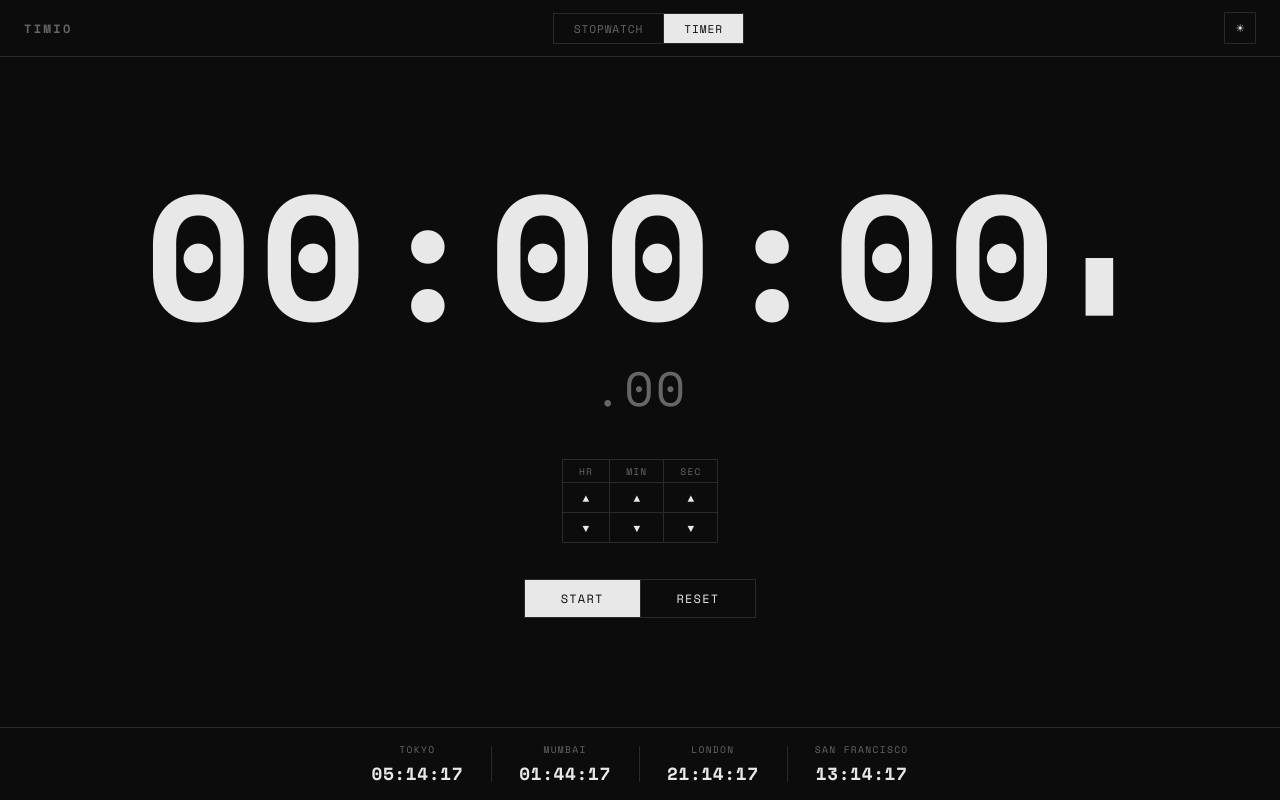
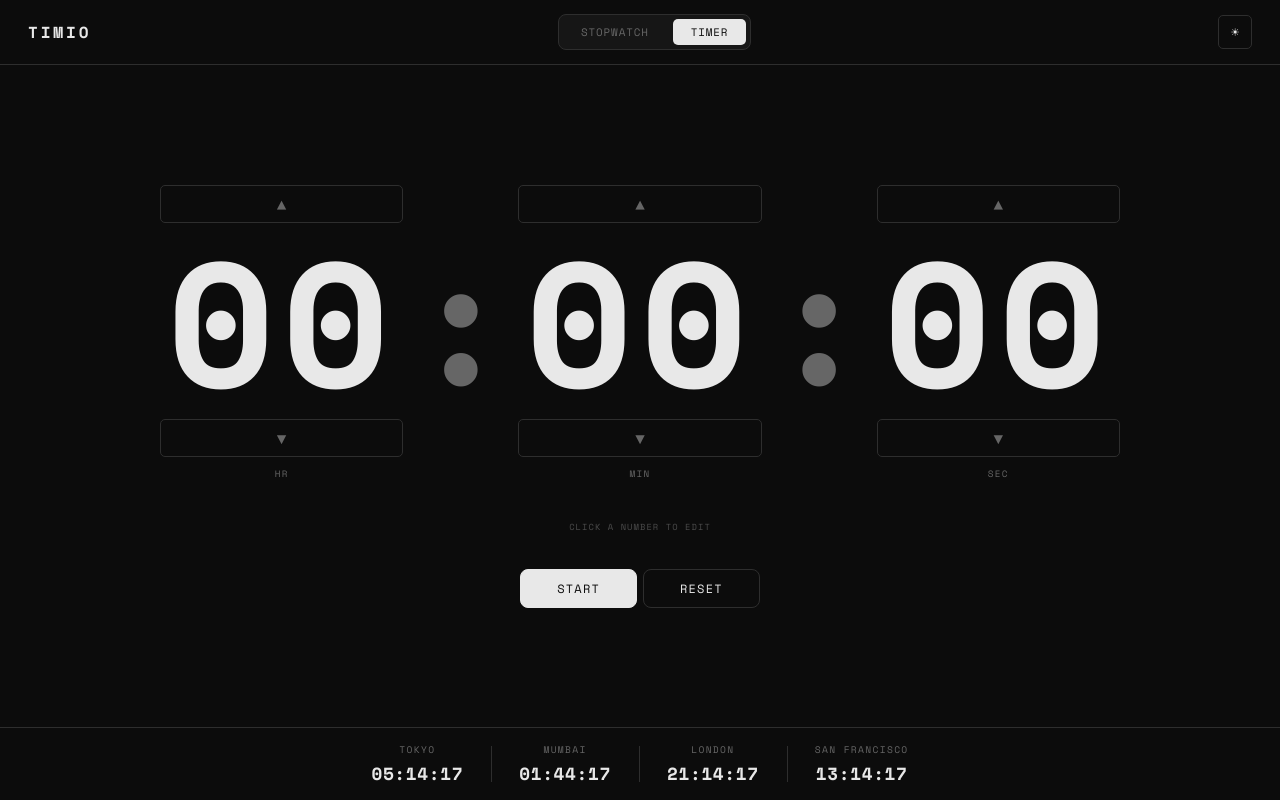
Before and after one commit to NirvanJain/Timio, a React (Vite) app: page / in a window 1280 px wide. Both pictures are taken after a click on the button "TIMER". Built offline with nearby package versions, Linux system fonts and the light colour scheme.

Commit message:
fixed the layout

```diff
--- a/src/components/TimerStopwatch.tsx
+++ b/src/components/TimerStopwatch.tsx
@@ -3,6 +3,8 @@ import { useState, useRef, useCallback, useEffect } from 'react';
 interface Props {
   mode: 'stopwatch' | 'timer';
 }
+
+type EditField = 'h' | 'm' | 's' | null;
 
 function pad(n: number, digits = 2): string {
   return String(n).padStart(digits, '0');
@@ -21,6 +23,12 @@ export default function TimerStopwatch({ mode }: Props) {
   const [timerRunning, setTimerRunning] = useState(false);
   const timerEnd = useRef(0);
   const timerRaf = useRef<number | null>(null);
+
+  /* ── Inline editing state ── */
+  const [editField, setEditField] = useState<EditField>(null);
+  const [editBuffer, setEditBuffer] = useState(''); // digits typed so far
+  const segmentRefs = useRef<Record<string, HTMLSpanElement | null>>({ h: null, m: null, s: null });
+  const arrowClickedRef = useRef(false); // suppress edit mode when arrow is clicked
 
   /* ──────────────── Stopwatch loop ──────────────── */
   const tickSw = useCallback(() => {
@@ -57,6 +65,7 @@ export default function TimerStopwatch({ mode }: Props) {
   }, []);
 
   const startTimer = () => {
+    commitEdit(); // commit any pending edit before starting
     if (timerRemaining <= 0 && timerTarget <= 0) return;
     const remaining = timerRemaining > 0 ? timerRemaining : timerTarget;
     timerEnd.current = performance.now() + remaining;
@@ -72,6 +81,8 @@ export default function TimerStopwatch({ mode }: Props) {
   const resetTimer = () => {
     stopTimer();
     setTimerRemaining(timerTarget);
+    setEditField(null);
+    setEditBuffer('');
   };
 
   /* Cleanup on unmount */
@@ -88,7 +99,7 @@ export default function TimerStopwatch({ mode }: Props) {
     const h = Math.floor(totalSeconds / 3600);
     const m = Math.floor((totalSeconds % 3600) / 60);
     const s = totalSeconds % 60;
-    const cs = Math.floor((ms % 1000) / 10); // centiseconds
+    const cs = Math.floor((ms % 1000) / 10);
     return { h, m, s, cs };
   };
 
@@ -96,22 +107,137 @@ export default function TimerStopwatch({ mode }: Props) {
     if (timerRunning) return;
     setTimerTarget((prev) => {
       const { h, m, s } = msToDisplay(prev);
-      let nh = h,
-        nm = m,
-        ns = s;
-      if (field === 'h') nh = Math.max(0, Math.min(99, h + delta));
-      if (field === 'm') nm = Math.max(0, Math.min(59, m + delta));
-      if (field === 's') ns = Math.max(0, Math.min(59, s + delta));
+      let nh = h, nm = m, ns = s;
+
+      if (field === 'h') {
+        nh = Math.max(0, Math.min(99, h + delta));
+      } else if (field === 'm') {
+        // Snap to nearest multiple of 5 first, then step
+        const snapped = m % 5 === 0 ? m : (delta > 0 ? Math.ceil(m / 5) * 5 : Math.floor(m / 5) * 5);
+        nm = Math.max(0, Math.min(59, snapped === m ? m + delta : snapped));
+      } else if (field === 's') {
+        // Snap to nearest multiple of 5 first, then step
+        const snapped = s % 5 === 0 ? s : (delta > 0 ? Math.ceil(s / 5) * 5 : Math.floor(s / 5) * 5);
+        ns = Math.max(0, Math.min(59, snapped === s ? s + delta : snapped));
+      }
+
       const newMs = (nh * 3600 + nm * 60 + ns) * 1000;
       setTimerRemaining(newMs);
       return newMs;
     });
   };
 
+
+  /* ──────────────── Inline edit logic ──────────────── */
+  const commitEdit = useCallback(() => {
+    if (editField === null) return;
+    const val = parseInt(editBuffer, 10);
+    if (!isNaN(val) && editBuffer !== '') {
+      setTimerTarget((prev) => {
+        const { h, m, s } = msToDisplay(prev);
+        let nh = h, nm = m, ns = s;
+        if (editField === 'h') nh = Math.max(0, Math.min(99, val));
+        if (editField === 'm') nm = Math.max(0, Math.min(59, val));
+        if (editField === 's') ns = Math.max(0, Math.min(59, val));
+        const newMs = (nh * 3600 + nm * 60 + ns) * 1000;
+        setTimerRemaining(newMs);
+        return newMs;
+      });
+    }
+    setEditField(null);
+    setEditBuffer('');
+  }, [editField, editBuffer]);
+
+  const startEdit = (field: EditField) => {
+    if (timerRunning) return;
+    commitEdit(); // commit previous field first
+    setEditField(field);
+    setEditBuffer('');
+    // Focus the span so keydown fires
+    setTimeout(() => {
+      if (field) segmentRefs.current[field]?.focus();
+    }, 0);
+  };
+
+  const nextField = (current: EditField): EditField => {
+    if (current === 'h') return 'm';
+    if (current === 'm') return 's';
+    return null;
+  };
+
+  const handleSegmentKeyDown = (e: React.KeyboardEvent, field: 'h' | 'm' | 's') => {
+    if (timerRunning) return;
+
+    if (e.key === 'ArrowUp') { e.preventDefault(); adjustTimer(field, field === 'h' ? 1 : 5); return; }
+    if (e.key === 'ArrowDown') { e.preventDefault(); adjustTimer(field, field === 'h' ? -1 : -5); return; }
+
+    if (e.key === 'Escape') { setEditField(null); setEditBuffer(''); return; }
+    if (e.key === 'Enter') { commitEdit(); return; }
+
+    if (e.key === 'Tab') {
+      e.preventDefault();
+      commitEdit();
+      const next = nextField(field);
+      if (next) startEdit(next);
+      return;
+    }
+
+    if (e.key === 'Backspace') {
+      setEditBuffer((prev) => prev.slice(0, -1));
+      return;
+    }
+
+    if (/^\d$/.test(e.key)) {
+      const maxLen = field === 'h' ? 2 : 2;
+      const newBuffer = (editBuffer + e.key).slice(-maxLen);
+      setEditBuffer(newBuffer);
+
+      // Auto-advance: if buffer is full or value would exceed max
+      const val = parseInt(newBuffer, 10);
+      const max = field === 'h' ? 99 : 59;
+      const shouldAdvance =
+        newBuffer.length === maxLen ||
+        (newBuffer.length === 1 && val > Math.floor(max / 10));
+
+      if (shouldAdvance) {
+        // Commit immediately and move to next field
+        const { h, m, s } = msToDisplay(timerTarget);
+        let nh = h, nm = m, ns = s;
+        const clampedVal = Math.min(val, max);
+        if (field === 'h') nh = clampedVal;
+        if (field === 'm') nm = clampedVal;
+        if (field === 's') ns = clampedVal;
+        const newMs = (nh * 3600 + nm * 60 + ns) * 1000;
+        setTimerTarget(newMs);
+        setTimerRemaining(newMs);
+        setEditBuffer('');
+        const next = nextField(field);
+        if (next) {
+          setEditField(next);
+          setTimeout(() => segmentRefs.current[next]?.focus(), 0);
+        } else {
+          setEditField(null);
+        }
+      }
+      return;
+    }
+  };
+
+  /* Close edit on outside click */
+  useEffect(() => {
+    if (editField === null) return;
+    const handler = (e: MouseEvent) => {
+      const el = e.target as Node;
+      const isSegment = Object.values(segmentRefs.current).some((r) => r?.contains(el));
+      if (!isSegment) commitEdit();
+    };
+    document.addEventListener('mousedown', handler);
+    return () => document.removeEventListener('mousedown', handler);
+  }, [editField, commitEdit]);
+
   /* ──────────────── Render ──────────────── */
   if (mode === 'stopwatch') {
     const { h, m, s, cs } = msToDisplay(swElapsed);
-
     return (
       <>
         <div className="time-display">
@@ -127,13 +253,9 @@ export default function TimerStopwatch({ mode }: Props) {
               {swElapsed > 0 ? 'Resume' : 'Start'}
             </button>
           ) : (
-            <button className="control-btn" onClick={stopSw}>
-              Stop
-            </button>
+            <button className="control-btn" onClick={stopSw}>Stop</button>
           )}
-          <button className="control-btn" onClick={resetSw}>
-            Reset
-          </button>
+          <button className="control-btn" onClick={resetSw}>Reset</button>
         </div>
       </>
     );
@@ -141,42 +263,116 @@ export default function TimerStopwatch({ mode }: Props) {
 
   /* ── Timer mode ── */
   const displayMs = timerRunning || timerRemaining > 0 ? timerRemaining : timerTarget;
-  const { h, m, s, cs } = msToDisplay(displayMs);
+  const { h, m, s } = msToDisplay(displayMs);
+
+  // What to show for each segment while editing
+  const displayH = editField === 'h' ? (editBuffer === '' ? '--' : editBuffer.padStart(2, '0')) : pad(h);
+  const displayM = editField === 'm' ? (editBuffer === '' ? '--' : editBuffer.padStart(2, '0')) : pad(m);
+  const displayS = editField === 's' ? (editBuffer === '' ? '--' : editBuffer.padStart(2, '0')) : pad(s);
+
+  const isEditable = !timerRunning;
+
+  const onArrowMouseDown = (e: React.MouseEvent) => {
+    e.preventDefault();             // prevent focus moving to the button
+    arrowClickedRef.current = true; // flag: "an arrow was just pressed"
+  };
+
+  const onArrowClick = (field: 'h' | 'm' | 's', delta: number) => {
+    adjustTimer(field, delta);
+    // Reset after current microtask so subsequent non-arrow clicks work
+    requestAnimationFrame(() => { arrowClickedRef.current = false; });
+  };
+
+  const handleSegmentClick = (field: EditField) => {
+    if (!isEditable || arrowClickedRef.current) return;
+    startEdit(field);
+  };
+
+  const handleSegmentFocus = (field: 'h' | 'm' | 's') => {
+    if (!isEditable || editField === field || arrowClickedRef.current) return;
+    startEdit(field);
+  };
 
   return (
     <>
-      <div className="time-display">
-        <div className="time-display__value">
-          {pad(h)}:{pad(m)}:{pad(s)}
+      <div className="timer-picker">
+
+        {/* ── Hours column ── */}
+        <div className="timer-col">
+          {isEditable && (
+            <button className="picker-arrow" onMouseDown={onArrowMouseDown} onClick={() => onArrowClick('h', 1)} aria-label="Increase hours">▲</button>
+          )}
+          <span
+            ref={(el) => { segmentRefs.current['h'] = el; }}
+            className={`timer-seg${isEditable ? ' timer-seg--editable' : ''}${editField === 'h' ? ' timer-seg--active' : ''}`}
+            tabIndex={isEditable ? 0 : -1}
+            onClick={() => handleSegmentClick('h')}
+            onFocus={() => handleSegmentFocus('h')}
+            onKeyDown={(e) => handleSegmentKeyDown(e, 'h')}
+            aria-label={`Hours: ${h}. Click or focus to edit.`}
+          >
+            {displayH}
+          </span>
+          {isEditable && (
+            <button className="picker-arrow" onMouseDown={onArrowMouseDown} onClick={() => onArrowClick('h', -1)} aria-label="Decrease hours">▼</button>
+          )}
+          <span className="picker-label">hr</span>
         </div>
-        <div className="time-display__ms">.{pad(cs)}</div>
+
+        <span className="timer-colon">:</span>
+
+        {/* ── Minutes column ── */}
+        <div className="timer-col">
+          {isEditable && (
+            <button className="picker-arrow" onMouseDown={onArrowMouseDown} onClick={() => onArrowClick('m', 5)} aria-label="Increase minutes">▲</button>
+          )}
+          <span
+            ref={(el) => { segmentRefs.current['m'] = el; }}
+            className={`timer-seg${isEditable ? ' timer-seg--editable' : ''}${editField === 'm' ? ' timer-seg--active' : ''}`}
+            tabIndex={isEditable ? 0 : -1}
+            onClick={() => handleSegmentClick('m')}
+            onFocus={() => handleSegmentFocus('m')}
+            onKeyDown={(e) => handleSegmentKeyDown(e, 'm')}
+            aria-label={`Minutes: ${m}. Click or focus to edit.`}
+          >
+            {displayM}
+          </span>
+          {isEditable && (
+            <button className="picker-arrow" onMouseDown={onArrowMouseDown} onClick={() => onArrowClick('m', -5)} aria-label="Decrease minutes">▼</button>
+          )}
+          <span className="picker-label">min</span>
+        </div>
+
+        <span className="timer-colon">:</span>
+
+        {/* ── Seconds column ── */}
+        <div className="timer-col">
+          {isEditable && (
+            <button className="picker-arrow" onMouseDown={onArrowMouseDown} onClick={() => onArrowClick('s', 5)} aria-label="Increase seconds">▲</button>
+          )}
+          <span
+            ref={(el) => { segmentRefs.current['s'] = el; }}
+            className={`timer-seg${isEditable ? ' timer-seg--editable' : ''}${editField === 's' ? ' timer-seg--active' : ''}`}
+            tabIndex={isEditable ? 0 : -1}
+            onClick={() => handleSegmentClick('s')}
+            onFocus={() => handleSegmentFocus('s')}
+            onKeyDown={(e) => handleSegmentKeyDown(e, 's')}
+            aria-label={`Seconds: ${s}. Click or focus to edit.`}
+          >
+            {displayS}
+          </span>
+          {isEditable && (
+            <button className="picker-arrow" onMouseDown={onArrowMouseDown} onClick={() => onArrowClick('s', -5)} aria-label="Decrease seconds">▼</button>
+          )}
+          <span className="picker-label">sec</span>
+        </div>
       </div>
 
-      {/* Adjust arrows — only when timer is NOT running */}
-      {!timerRunning && (
-        <div className="adjust-row">
-          <div className="adjust-group">
-            <span className="adjust-group__label">hr</span>
-            <div className="adjust-group__buttons">
-              <button className="adjust-btn" onClick={() => adjustTimer('h', 1)}>▲</button>
-              <button className="adjust-btn" onClick={() => adjustTimer('h', -1)}>▼</button>
-            </div>
-          </div>
-          <div className="adjust-group">
-            <span className="adjust-group__label">min</span>
-            <div className="adjust-group__buttons">
-              <button className="adjust-btn" onClick={() => adjustTimer('m', 5)}>▲</button>
-              <button className="adjust-btn" onClick={() => adjustTimer('m', -5)}>▼</button>
-            </div>
-          </div>
-          <div className="adjust-group">
-            <span className="adjust-group__label">sec</span>
-            <div className="adjust-group__buttons">
-              <button className="adjust-btn" onClick={() => adjustTimer('s', 5)}>▲</button>
-              <button className="adjust-btn" onClick={() => adjustTimer('s', -5)}>▼</button>
-            </div>
-          </div>
-        </div>
+      {isEditable && editField === null && (
+        <div className="timer-hint">click a number to edit</div>
+      )}
+      {isEditable && editField !== null && (
+        <div className="timer-hint">type digits · ↑↓ adjust · tab next · enter done</div>
       )}
 
       <div className="controls">
@@ -185,13 +381,9 @@ export default function TimerStopwatch({ mode }: Props) {
             {timerRemaining > 0 && timerRemaining < timerTarget ? 'Resume' : 'Start'}
           </button>
         ) : (
-          <button className="control-btn" onClick={stopTimer}>
-            Stop
-          </button>
+          <button className="control-btn" onClick={stopTimer}>Stop</button>
         )}
-        <button className="control-btn" onClick={resetTimer}>
-          Reset
-        </button>
+        <button className="control-btn" onClick={resetTimer}>Reset</button>
       </div>
     </>
   );
--- a/src/index.css
+++ b/src/index.css
@@ -14,14 +14,16 @@
   --bg-input: #d8d8d8;
   --text: #111111;
   --text-muted: #555555;
-  --border: #bbbbbb;
+  --border: #cccccc;
   --accent: #111111;
   --hover: rgba(0, 0, 0, 0.06);
   --cursor-color: #111111;
+  --radius: 8px;
+  --radius-sm: 5px;
 
   --font: 'Space Mono', 'Courier New', 'Lucida Console', Courier, monospace;
 
-  --transition: 120ms ease;
+  --transition: 140ms ease;
 }
 
 [data-theme='dark'] {
@@ -30,9 +32,9 @@
   --bg-input: #1e1e1e;
   --text: #e8e8e8;
   --text-muted: #666666;
-  --border: #2a2a2a;
+  --border: #2e2e2e;
   --accent: #e8e8e8;
-  --hover: rgba(255, 255, 255, 0.05);
+  --hover: rgba(255, 255, 255, 0.06);
   --cursor-color: #e8e8e8;
 }
 
@@ -48,9 +50,8 @@ body {
   color: var(--text);
   min-height: 100dvh;
   transition: background var(--transition), color var(--transition);
-  /* No font smoothing — raw pixel rendering like a terminal */
-  -webkit-font-smoothing: none;
-  -moz-osx-font-smoothing: unset;
+  -webkit-font-smoothing: antialiased;
+  -moz-osx-font-smoothing: grayscale;
 }
 
 #root {
@@ -71,7 +72,7 @@ body {
   display: flex;
   align-items: center;
   justify-content: space-between;
-  padding: 12px 24px;
+  padding: 14px 28px;
   border-bottom: 1px solid var(--border);
   position: sticky;
   top: 0;
@@ -80,38 +81,37 @@ body {
 }
 
 .header__brand {
-  font-size: 0.75rem;
+  font-size: 1rem;
   font-weight: 700;
-  letter-spacing: 0.2em;
+  letter-spacing: 0.18em;
   text-transform: uppercase;
-  color: var(--text-muted);
+  color: var(--text);
   user-select: none;
 }
 
-/* Tab switcher — looks like a terminal prompt selector */
+/* Tab switcher */
 .header__tabs {
   display: flex;
-  gap: 0;
+  gap: 6px;
+  background: var(--bg-secondary);
+  padding: 4px;
+  border-radius: var(--radius);
   border: 1px solid var(--border);
 }
 
 .header__tab {
   font-family: var(--font);
-  font-size: 0.7rem;
+  font-size: 0.68rem;
   font-weight: 400;
   letter-spacing: 0.08em;
   text-transform: uppercase;
-  padding: 6px 20px;
+  padding: 5px 18px;
   border: none;
-  border-radius: 0;
+  border-radius: var(--radius-sm);
   background: transparent;
   color: var(--text-muted);
   cursor: pointer;
   transition: all var(--transition);
-}
-
-.header__tab + .header__tab {
-  border-left: 1px solid var(--border);
 }
 
 .header__tab:hover {
@@ -124,15 +124,15 @@ body {
   color: var(--bg);
 }
 
-/* Theme toggle — square terminal button */
+/* Theme toggle */
 .header__toggle {
   display: flex;
   align-items: center;
   justify-content: center;
-  width: 32px;
-  height: 32px;
+  width: 34px;
+  height: 34px;
   border: 1px solid var(--border);
-  border-radius: 0;
+  border-radius: var(--radius-sm);
   background: transparent;
   color: var(--text);
   cursor: pointer;
@@ -170,25 +170,8 @@ body {
   letter-spacing: 0.04em;
   line-height: 1;
   color: var(--text);
-  /* Disable the dotted/slashed zero in Space Mono */
   font-feature-settings: "zero" 0, "tnum" 1;
   font-variant-numeric: tabular-nums;
-}
-
-/* blinking block cursor after the time */
-.time-display__value::after {
-  content: '▮';
-  display: inline-block;
-  margin-left: 0.08em;
-  font-size: 0.55em;
-  vertical-align: middle;
-  color: var(--text);
-  animation: blink 1s step-end infinite;
-}
-
-@keyframes blink {
-  0%, 100% { opacity: 1; }
-  50%       { opacity: 0; }
 }
 
 .time-display__ms {
@@ -202,76 +185,136 @@ body {
   letter-spacing: 0.04em;
 }
 
-/* ─── Timer Adjust Buttons ──────────────────────────────────── */
-.adjust-row {
+/* ─── Timer Picker (integrated ▲ / number / ▼) ──────────────── */
+.timer-picker {
   display: flex;
   align-items: center;
-  justify-content: center;
   gap: 0;
-  border: 1px solid var(--border);
+  user-select: none;
 }
 
-.adjust-group {
+.timer-col {
   display: flex;
   flex-direction: column;
   align-items: center;
+  gap: 10px;
 }
 
-.adjust-group + .adjust-group {
-  border-left: 1px solid var(--border);
+.timer-colon {
+  font-family: var(--font);
+  font-size: clamp(5rem, 16vw, 11rem);
+  font-weight: 700;
+  color: var(--text-muted);
+  line-height: 1;
+  padding: 0 0.02em;
+  pointer-events: none;
+  align-self: center;
+  /* nudge to align with the number row: offset for ▼ arrow + label below */
+  margin-bottom: 66px;
+  margin-top: 38px;
 }
 
-.adjust-group__label {
+.picker-arrow {
   font-family: var(--font);
-  font-size: 0.6rem;
-  font-weight: 400;
-  text-transform: uppercase;
-  letter-spacing: 0.12em;
+  font-size: 1rem;
+  font-weight: 700;
+  padding: 10px 0;
+  width: 100%;
+  border: 1px solid var(--border);
+  border-radius: var(--radius-sm);
+  background: transparent;
   color: var(--text-muted);
-  padding: 4px 16px;
-  border-bottom: 1px solid var(--border);
-  width: 100%;
+  cursor: pointer;
+  transition: all var(--transition);
+  line-height: 1;
   text-align: center;
 }
 
-.adjust-group__buttons {
-  display: flex;
-  flex-direction: column;
-  width: 100%;
+.picker-arrow:hover {
+  background: var(--hover);
+  color: var(--text);
 }
 
-.adjust-btn {
-  font-family: var(--font);
-  font-size: 0.7rem;
-  font-weight: 700;
-  padding: 6px 20px;
-  border: none;
-  border-radius: 0;
-  background: transparent;
-  color: var(--text);
-  cursor: pointer;
-  transition: all var(--transition);
-  text-align: center;
+.picker-arrow:active {
+  background: var(--accent);
+  color: var(--bg);
+  border-color: var(--accent);
 }
 
-.adjust-btn + .adjust-btn {
-  border-top: 1px solid var(--border);
+.picker-label {
+  font-family: var(--font);
+  font-size: 0.58rem;
+  font-weight: 400;
+  text-transform: uppercase;
+  letter-spacing: 0.14em;
+  color: var(--text-muted);
 }
 
-.adjust-btn:hover {
+.timer-seg {
+  display: inline-block;
+  position: relative;
+  outline: none;
+  border-radius: var(--radius-sm);
+  transition: color var(--transition), background var(--transition);
+  font-family: var(--font);
+  font-size: clamp(5rem, 16vw, 11rem);
+  font-weight: 700;
+  letter-spacing: 0.04em;
+  line-height: 1;
+  color: var(--text);
+  font-feature-settings: "zero" 0, "tnum" 1;
+  font-variant-numeric: tabular-nums;
+  padding: 0 0.04em;
+}
+
+.timer-seg--editable {
+  cursor: text;
+}
+
+.timer-seg--editable:hover {
   background: var(--hover);
 }
 
-.adjust-btn:active {
+/* Underline on the active/focused segment */
+.timer-seg--active {
+  background: var(--hover);
+  box-shadow: inset 0 -4px 0 var(--accent);
+}
+
+/* Blinking cursor indicator inside active segment */
+.timer-seg--active::after {
+  content: '';
+  display: inline-block;
+  width: 2px;
+  height: 0.6em;
   background: var(--accent);
-  color: var(--bg);
+  vertical-align: middle;
+  margin-left: 0.05em;
+  animation: blink 0.9s step-end infinite;
+}
+
+@keyframes blink {
+  0%, 100% { opacity: 1; }
+  50%       { opacity: 0; }
+}
+
+/* Hint text below the display */
+.timer-hint {
+  font-family: var(--font);
+  font-size: 0.55rem;
+  letter-spacing: 0.12em;
+  text-transform: uppercase;
+  color: var(--text-muted);
+  margin-top: 4px;
+  text-align: center;
+  opacity: 0.7;
 }
 
 /* ─── Control Buttons ───────────────────────────────────────── */
 .controls {
   display: flex;
-  gap: 0;
-  border: 1px solid var(--border);
+  gap: 6px;
+  border: none;
 }
 
 .control-btn {
@@ -281,16 +324,12 @@ body {
   letter-spacing: 0.1em;
   text-transform: uppercase;
   padding: 10px 36px;
-  border: none;
-  border-radius: 0;
+  border: 1px solid var(--border);
+  border-radius: var(--radius);
   background: transparent;
   color: var(--text);
   cursor: pointer;
   transition: all var(--transition);
-}
-
-.control-btn + .control-btn {
-  border-left: 1px solid var(--border);
 }
 
 .control-btn:hover {
@@ -305,11 +344,11 @@ body {
 .control-btn--primary {
   background: var(--accent);
   color: var(--bg);
+  border-color: var(--accent);
 }
 
 .control-btn--primary:hover {
-  opacity: 0.8;
-  background: var(--accent);
+  opacity: 0.82;
 }
 
 /* ─── Footer / World Clocks ─────────────────────────────────── */
@@ -365,7 +404,7 @@ body {
   }
 
   .header__tab {
-    padding: 6px 14px;
+    padding: 5px 12px;
     font-size: 0.65rem;
   }
 
@@ -384,7 +423,7 @@ body {
   }
 
   .control-btn {
-    padding: 10px 24px;
+    padding: 10px 22px;
   }
 
   .adjust-btn {
```
